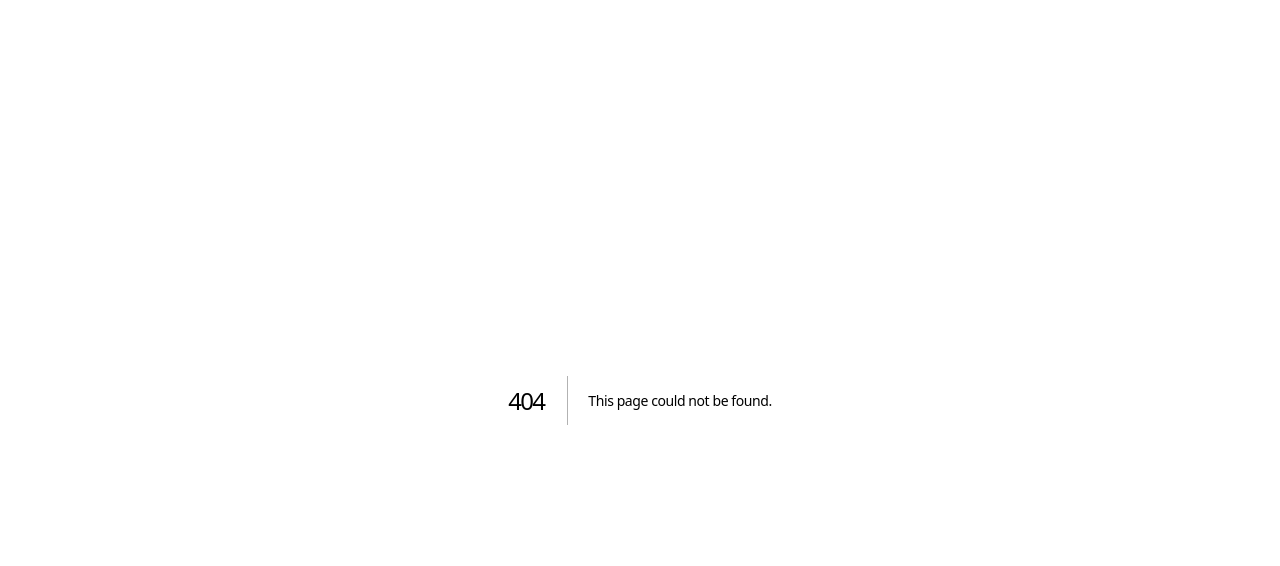
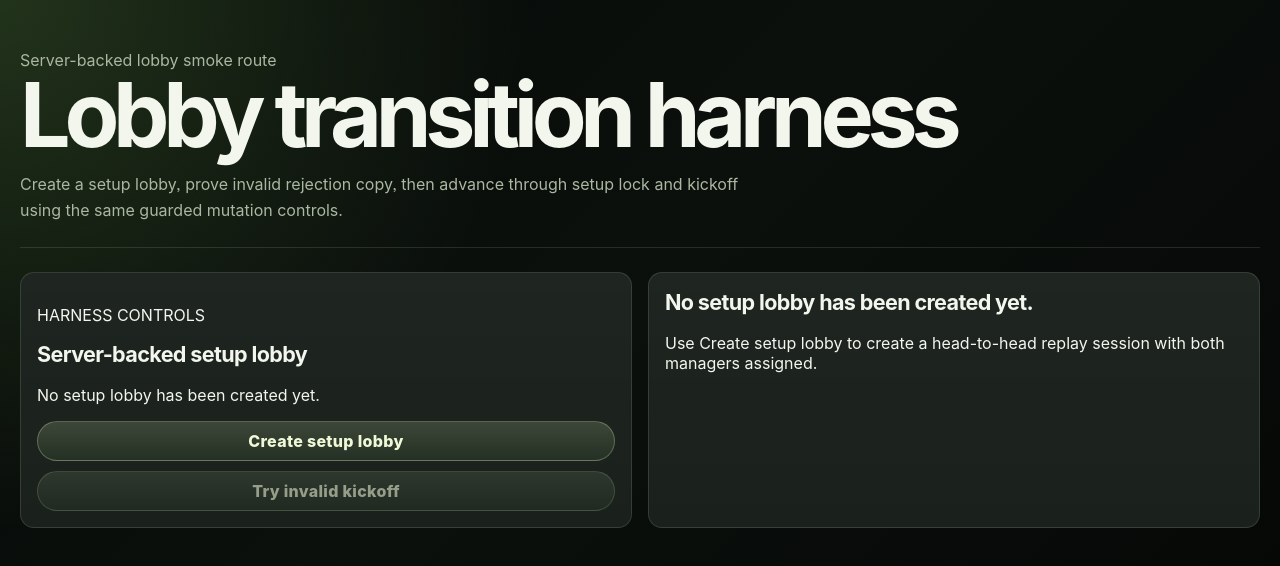
Before and after one commit to xiris/xcm0102, a Next.js app: page /lobby-transition-harness in a window 1280 px wide. Before the commit this address had no page. Shown: the top 566 px of the page. Built offline with nearby package versions, Linux system fonts and the light colour scheme.

Commit message:
feat: add lobby transition harness

```diff
--- a/app/globals.css
+++ b/app/globals.css
@@ -240,9 +240,35 @@ button:disabled {
   justify-self: start;
 }
 
+.lobby-mutation-controls button:disabled {
+  opacity: 0.58;
+  cursor: wait;
+}
+
 .lobby-mutation-controls small,
 .lobby-mutation-controls span {
   color: var(--muted);
+}
+
+.harness-actions {
+  display: flex;
+  flex-wrap: wrap;
+  gap: 10px;
+}
+
+.harness-actions button {
+  border: 1px solid rgb(214 240 182 / 0.28);
+  border-radius: 999px;
+  background: linear-gradient(180deg, rgb(214 240 182 / 0.18), rgb(82 118 69 / 0.18));
+  color: #eff8d7;
+  padding: 9px 14px;
+  font-weight: 800;
+  letter-spacing: 0.02em;
+}
+
+.harness-actions button:disabled {
+  opacity: 0.58;
+  cursor: wait;
 }
 
 .lobby-fixture-gallery .panel-grid {
--- /dev/null
+++ b/app/lobby-transition-harness/page.tsx
@@ -0,0 +1,5 @@
+import { LobbyTransitionHarness } from '../../src/web/LobbyTransitionHarness';
+
+export default function LobbyTransitionHarnessPage() {
+  return <LobbyTransitionHarness />;
+}
--- /dev/null
+++ b/src/web/LobbyTransitionHarness.tsx
@@ -0,0 +1,119 @@
+'use client';
+
+import { useMemo, useState } from 'react';
+import { createReplaySessionFromWeb, getReplaySessionSummaryFromWeb } from './replaySessionClient';
+import { LobbyMutationControls } from './LobbyMutationControls';
+import { LobbyStatusCard } from './MatchLab';
+import { createLobbyTransitionHarnessSetupRequest } from './lobbyTransitionHarnessModel';
+import { applyReplaySessionLobbyTransitionFromWeb } from './replaySessionLobbyMutationFlow';
+import { createReplaySessionLobbyStatusViewModel, type ReplaySessionLobbyAction, type ReplaySessionLobbySummary } from './replaySessionLobbyStatusViewModel';
+
+const invalidKickoffAction: ReplaySessionLobbyAction = {
+  id: 'kickoff',
+  label: 'Kick off match',
+  targetLobbyState: 'in_match',
+  available: true
+};
+
+export function LobbyTransitionHarness() {
+  const [summary, setSummary] = useState<ReplaySessionLobbySummary | null>(null);
+  const [statusCopy, setStatusCopy] = useState('No setup lobby has been created yet.');
+  const [errorCopy, setErrorCopy] = useState<string | null>(null);
+  const [pendingLabel, setPendingLabel] = useState<string | null>(null);
+  const status = useMemo(() => (summary ? createReplaySessionLobbyStatusViewModel(summary) : null), [summary]);
+
+  async function createSetupLobby() {
+    setPendingLabel('Create setup lobby');
+    setErrorCopy(null);
+    setStatusCopy('Creating setup lobby...');
+    try {
+      const created = await createReplaySessionFromWeb(createLobbyTransitionHarnessSetupRequest());
+      const refreshedSummary = await getReplaySessionSummaryFromWeb(created.sessionId);
+      setSummary(refreshedSummary);
+      setStatusCopy(`Created setup lobby ${created.sessionId}.`);
+    } catch (error) {
+      setErrorCopy(error instanceof Error ? error.message : 'Replay session request failed: unknown harness setup error');
+      setStatusCopy('Setup lobby creation failed.');
+    } finally {
+      setPendingLabel(null);
+    }
+  }
+
+  async function requestTransition(action: ReplaySessionLobbyAction) {
+    if (!summary) return;
+    setPendingLabel(action.label);
+    setErrorCopy(null);
+    try {
+      const refreshedSummary = await applyReplaySessionLobbyTransitionFromWeb({ sessionId: summary.sessionId, action });
+      setSummary(refreshedSummary);
+      setStatusCopy(`Replay session lobby transitioned to ${refreshedSummary.lobbyState}.`);
+    } catch (error) {
+      setErrorCopy(error instanceof Error ? error.message : 'Replay session request failed: unknown lobby transition error');
+    } finally {
+      setPendingLabel(null);
+    }
+  }
+
+  async function requestInvalidKickoff() {
+    if (!summary) return;
+    setPendingLabel('Try invalid kickoff');
+    setErrorCopy(null);
+    try {
+      const refreshedSummary = await applyReplaySessionLobbyTransitionFromWeb({ sessionId: summary.sessionId, action: invalidKickoffAction });
+      setSummary(refreshedSummary);
+      setStatusCopy(`Replay session lobby transitioned to ${refreshedSummary.lobbyState}.`);
+    } catch (error) {
+      const message = error instanceof Error ? error.message : 'Replay session request failed: unknown invalid kickoff error';
+      setErrorCopy(message);
+      setStatusCopy(`Invalid kickoff rejected: ${message}`);
+    } finally {
+      setPendingLabel(null);
+    }
+  }
+
+  return (
+    <main className="shell lobby-transition-harness">
+      <section className="hero">
+        <p>Server-backed lobby smoke route</p>
+        <h1>Lobby transition harness</h1>
+        <p>Create a setup lobby, prove invalid rejection copy, then advance through setup lock and kickoff using the same guarded mutation controls.</p>
+      </section>
+
+      <section className="panel-grid">
+        <article className="info-list">
+          <div className="sectionheader">
+            <p>HARNESS CONTROLS</p>
+            <h2>Server-backed setup lobby</h2>
+            <p>{statusCopy}</p>
+          </div>
+          {errorCopy ? <p className="error">{errorCopy}</p> : null}
+          <div className="harness-actions">
+            <button type="button" onClick={createSetupLobby} disabled={pendingLabel !== null}>
+              {pendingLabel === 'Create setup lobby' ? 'Creating setup lobby...' : 'Create setup lobby'}
+            </button>
+            <button type="button" onClick={requestInvalidKickoff} disabled={!summary || pendingLabel !== null}>
+              {pendingLabel === 'Try invalid kickoff' ? 'Trying invalid kickoff...' : 'Try invalid kickoff'}
+            </button>
+          </div>
+        </article>
+
+        {status ? (
+          <article>
+            <LobbyStatusCard status={status} />
+            <LobbyMutationControls
+              status={status}
+              isPending={pendingLabel !== null && pendingLabel !== 'Create setup lobby' && pendingLabel !== 'Try invalid kickoff'}
+              error={errorCopy}
+              onTransition={requestTransition}
+            />
+          </article>
+        ) : (
+          <article className="info-list">
+            <h2>No setup lobby has been created yet.</h2>
+            <p>Use Create setup lobby to create a head-to-head replay session with both managers assigned.</p>
+          </article>
+        )}
+      </section>
+    </main>
+  );
+}
--- /dev/null
+++ b/src/web/lobbyTransitionHarnessModel.ts
@@ -0,0 +1,22 @@
+import { createAssignmentState } from './assignmentState';
+import type { WebReplaySessionCreateRequest } from './replaySessionClient';
+import { defaultTacticalState } from './tacticalPayload';
+
+export function createLobbyTransitionHarnessSetupRequest(seed = 211): WebReplaySessionCreateRequest {
+  const tacticalState = defaultTacticalState();
+  return {
+    ...tacticalState,
+    seed,
+    currentMinute: 0,
+    homeAssignments: createAssignmentState('home', tacticalState.homeFormation).assignments,
+    awayAssignments: createAssignmentState('away', tacticalState.awayFormation).assignments,
+    ownership: {
+      mode: 'head_to_head',
+      lobbyState: 'setup',
+      sides: {
+        home: { managerId: 'harness-home', displayName: 'Harness Home Manager' },
+        away: { managerId: 'harness-away', displayName: 'Harness Away Manager' }
+      }
+    }
+  };
+}
--- a/src/web/replaySessionClient.ts
+++ b/src/web/replaySessionClient.ts
@@ -7,6 +7,7 @@ import type { WebSimulationRequest } from './simulationClient';
 export type WebReplaySessionCreateRequest = WebSimulationRequest & {
   seed: number;
   currentMinute?: number;
+  ownership?: ReplaySessionOwnership;
 };
 
 export type WebReplaySessionCreateResult = {
```
Also changed, not shown: scripts/run-mission-tests.ts (+8 -0 lines), 6 other files (tests, documents, lock files or other folders).
